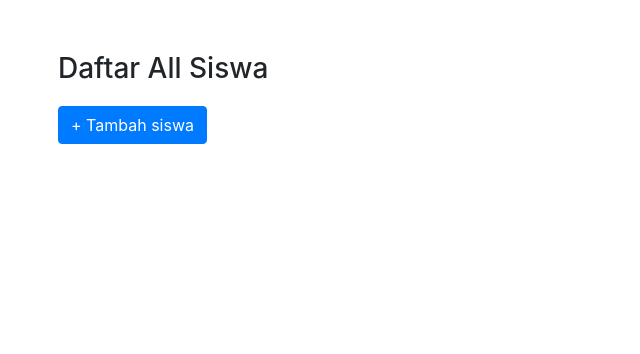
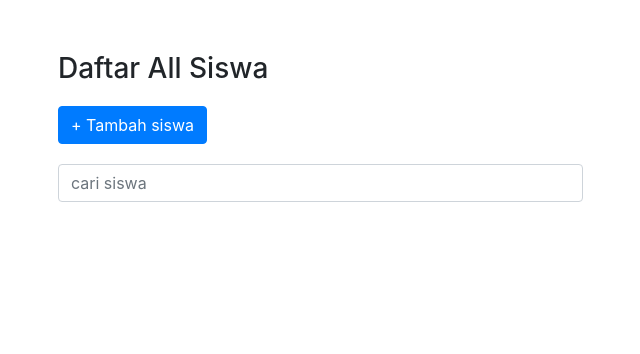
Before and after one commit to travisblock/mvc, a PHP site: page /siswa in a window 1280 px wide. Shown: the part 56-410 px from the top of the page, without its empty margins (42-682 px from the left). Run offline with PHP 8.4, Linux system fonts and the light colour scheme; data that the repository does not hold is empty.

Commit message:
add ajax form search

```diff
--- a/app/views/siswa/index.php
+++ b/app/views/siswa/index.php
@@ -1,21 +1,44 @@
 
-	<div class="col-md-6 mt-5 mb-5">
+	<div class="container">
+		<div class="row mt-5">
+			<div class="col-md-6">
 				<h3 class="mb-3">Daftar All Siswa</h3>
+			</div>
+		</div>
 		<div class="row mb-1">
+			<div class="col-md-6">
 				<?= Msg::show(); ?>
 			</div>
+		</div>
+		<div class="row mb-1">
+			<div class="col-md-6">
 				<button type="button" class="btn btn-primary mb-3 btnTambah" data-toggle="modal" data-target="#addSiswa">
 				  + Tambah siswa
 				</button>
-			<ul class="list-group">
-				<?Php foreach ($data['siswa'] as $key): ?>
+			</div>
+		</div>
+		<div class="row mb-1">
+			<div class="col-md-6">
+					<div class="input-group mb-3">
+						<input type="text" class="form-control" placeholder="cari siswa" name="cari" id="cari" autocomplete="off">
+					</div>
+			</div>
+		</div>
+		<div class="row mb-5">
+			<div class="col-md-6">
+				<ul class="list-group" id="cariData">
+
+					<?php
+					foreach ($data['siswa'] as $key): ?>
 				  <li class="list-group-item "><?= $key['nama']; ?>
 						<a href="<?= BASEURL . 'siswa/delete/' . $key['id']; ?>" onclick="return confirm('Yakin akan menghapus?');" class="badge badge-danger float-right ml-1">delete</a>
-					<a href="<?= BASEURL . 'siswa/detail/' . $key['id']; ?>" class="badge badge-success float-right ml-1 modalEdit" data-toggle="modal" data-target="#addSiswa" data-id="<?= $key['id']; ?>">edit</a>
+						<a href="<?= BASEURL . 'siswa/ubah/' . $key['id']; ?>" class="badge badge-success float-right ml-1 modalEdit" data-toggle="modal" data-target="#addSiswa" data-id="<?= $key['id']; ?>">edit</a>
 						<a href="<?= BASEURL . 'siswa/detail/' . $key['id']; ?>" class="badge badge-info float-right ml-1">detail</a>
 				  </li>
 					<?php endforeach;?>
 				</ul>
+			</div>
+		</div>
 	</div>
 	<div class="modal fade" id="addSiswa" data-backdrop="static" tabindex="-1" role="dialog" aria-labelledby="addSiswaLabel" aria-hidden="true">
 	  <div class="modal-dialog" role="document">
@@ -27,24 +50,23 @@
 	        </button>
 	      </div>
 	      <div class="modal-body">
-	        <form method="post" action="<?= BASEURL; ?>siswa/tambah">
+	        <form class="" method="post" action="<?= BASEURL; ?>siswa/tambah">
 						<input type="hidden" name="id" id="id">
 					  <div class="form-group">
 					    <label for="addsiswa">Nama</label>
-			    <input type="text" class="form-control" id="nama" name="nama">
+					    <input type="text" class="form-control" id="nama" name="nama" required>
 					  </div>
 					  <div class="form-group">
 					    <label for="addsiswa">Kelas</label>
-			    <input type="text" class="form-control" id="kelas" name="kelas">
+					    <input type="text" class="form-control" id="kelas" name="kelas" required>
 					  </div>
 					  <div class="form-group">
 					    <label for="addsiswa">Jurusan</label>
-			    <input type="text" class="form-control" id="jurusan" name="jurusan">
+					    <input type="text" class="form-control" id="jurusan" name="jurusan" required>
 					  </div>
 					  <div class="form-group">
 					    <label for="addsiswa">Email</label>
-			    <input type="email" class="form-control" id="email" name="email">
-			  </div>
+					    <input type="email" class="form-control" id="email" name="email" required>
 					  </div>
 			      <div class="modal-footer">
 			        <button type="button" class="btn btn-secondary" data-dismiss="modal">Close</button>
@@ -54,3 +76,4 @@
 				</div>
 	    </div>
 	  </div>
+	</div>
```
Lines whose indentation alone changed are shown as unchanged.
